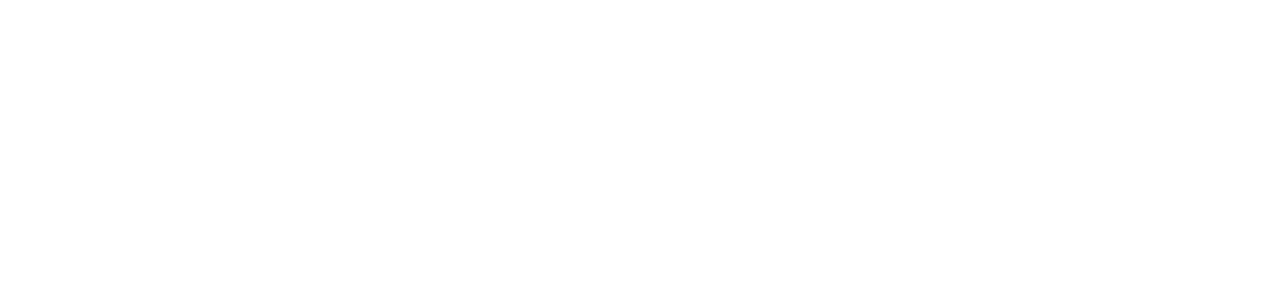
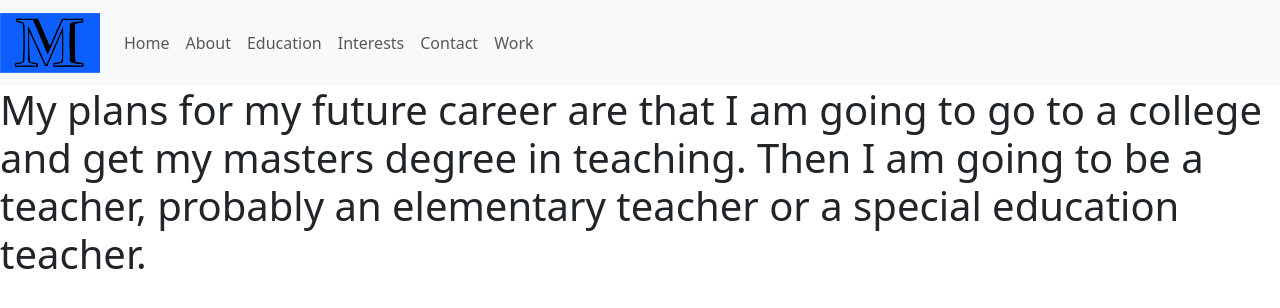
Before and after one commit to Matthaynes/Portfolio-2024, a plain HTML site: page about.html in a window 1280 px wide. Drawn offline with nearby package versions, Linux system fonts and the light colour scheme.

Commit message:
home page and about page

```diff
--- a/about.html
+++ b/about.html
@@ -0,0 +1,49 @@
+<!doctype html>
+<html lang="en">
+  <head>
+    <meta charset="utf-8">
+    <meta name="viewport" content="width=device-width, initial-scale=1">
+    <title>Portfolio</title>
+    <script src="script.js"></script>
+    <link rel="stylesheet" href="style.css">
+    <link href="https://cdn.jsdelivr.net/npm/bootstrap@5.3.2/dist/css/bootstrap.min.css" rel="stylesheet" integrity="sha384-T3c6CoIi6uLrA9TneNEoa7RxnatzjcDSCmG1MXxSR1GAsXEV/Dwwykc2MPK8M2HN" crossorigin="anonymous">
+  </head>
+  <body>
+    <div class="container-fluid">
+        <div class="row">
+                <nav class="navbar navbar-expand-lg navbar-light bg-light">
+                    <a class="navbar-brand" href="index.html"><img style="height: 3em; width: 5em;"src="img/logo.png"/></a>
+                    <div class= "navbar" id="navbarNav">
+                      <ul class="navbar-nav">
+                        <li class="nav-item active">
+                          <a class="nav-link" href="index.html">Home <span class="sr-only"></span></a>
+                        </li>
+                        <li class="nav-item">
+                          <a class="nav-link" href="about.html">About</a>
+                        </li>
+                        <li class="nav-item">
+                          <a class="nav-link" href="education.html">Education</a>
+                        </li>
+                        <li class="nav-item">
+                            <a class="nav-link" href="interests.html">Interests</a>
+                          </li>
+                          <li class="nav-item">
+                            <a class="nav-link" href="contact.html">Contact</a>
+                          </li>
+                          <li class="nav-item">
+                            <a class="nav-link" href="work.html">Work</a>
+                          </li>
+                      </ul>
+                    </div>
+                  </nav>
+                  </div>
+        </div>
+        <div class="row">
+            <div class="col">
+                <h1>My plans for my future career are that I am going to go to a college and get my masters degree in teaching. Then I am going to be a teacher, probably an elementary teacher or a special education teacher.
+                </h1>
+            </div>
+        </div>
+    <script src="https://cdn.jsdelivr.net/npm/bootstrap@5.3.2/dist/js/bootstrap.bundle.min.js" integrity="sha384-C6RzsynM9kWDrMNeT87bh95OGNyZPhcTNXj1NW7RuBCsyN/o0jlpcV8Qyq46cDfL" crossorigin="anonymous"></script>
+  </body>
+</html>
```
Also changed, not shown: education.html (+43 -0 lines), index.html (+31 -21 lines), interests.html (+43 -0 lines), work.html (added, +43 -0 lines), img/photos.jpg (added), img/style.css (deleted), style.css (added).
